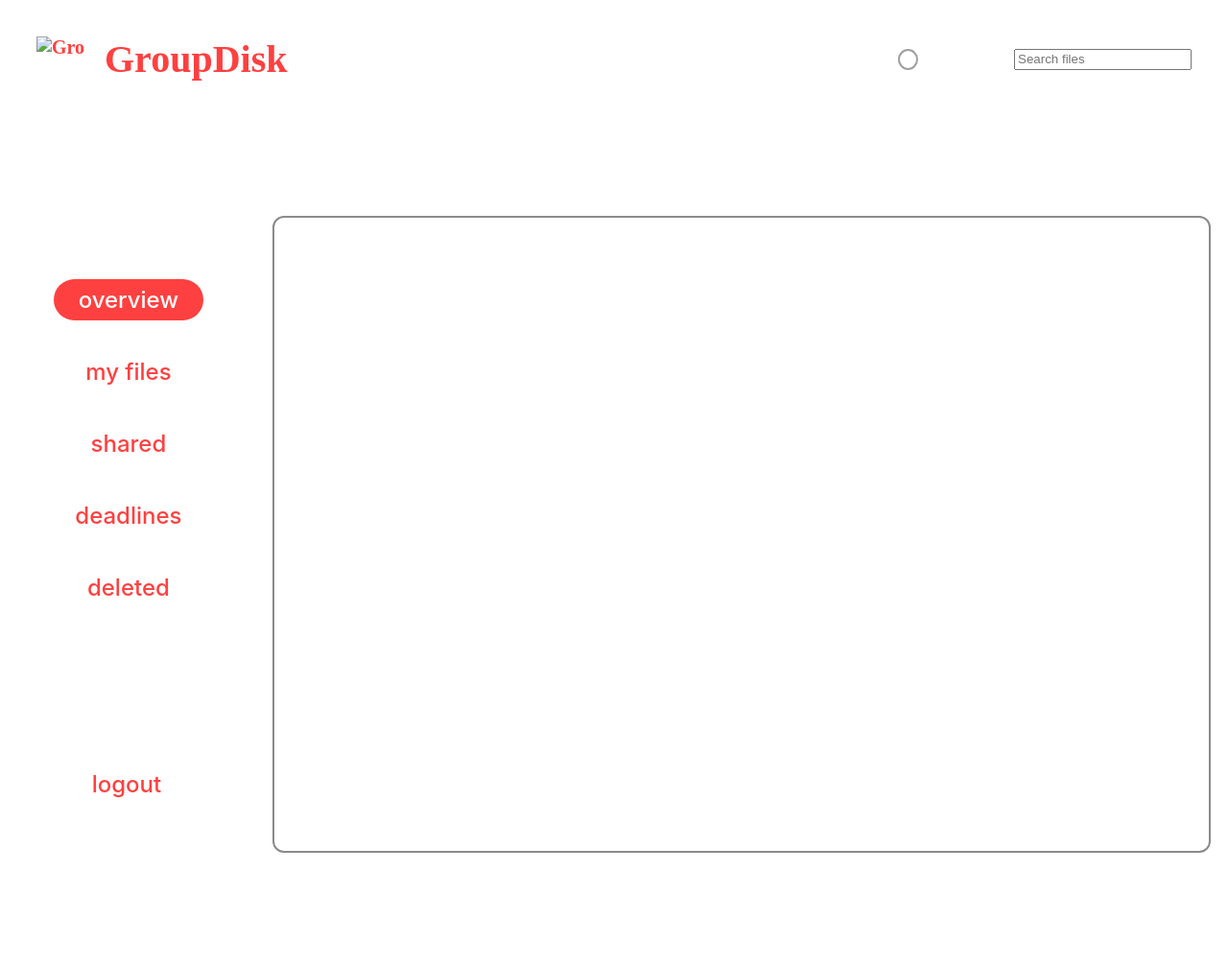
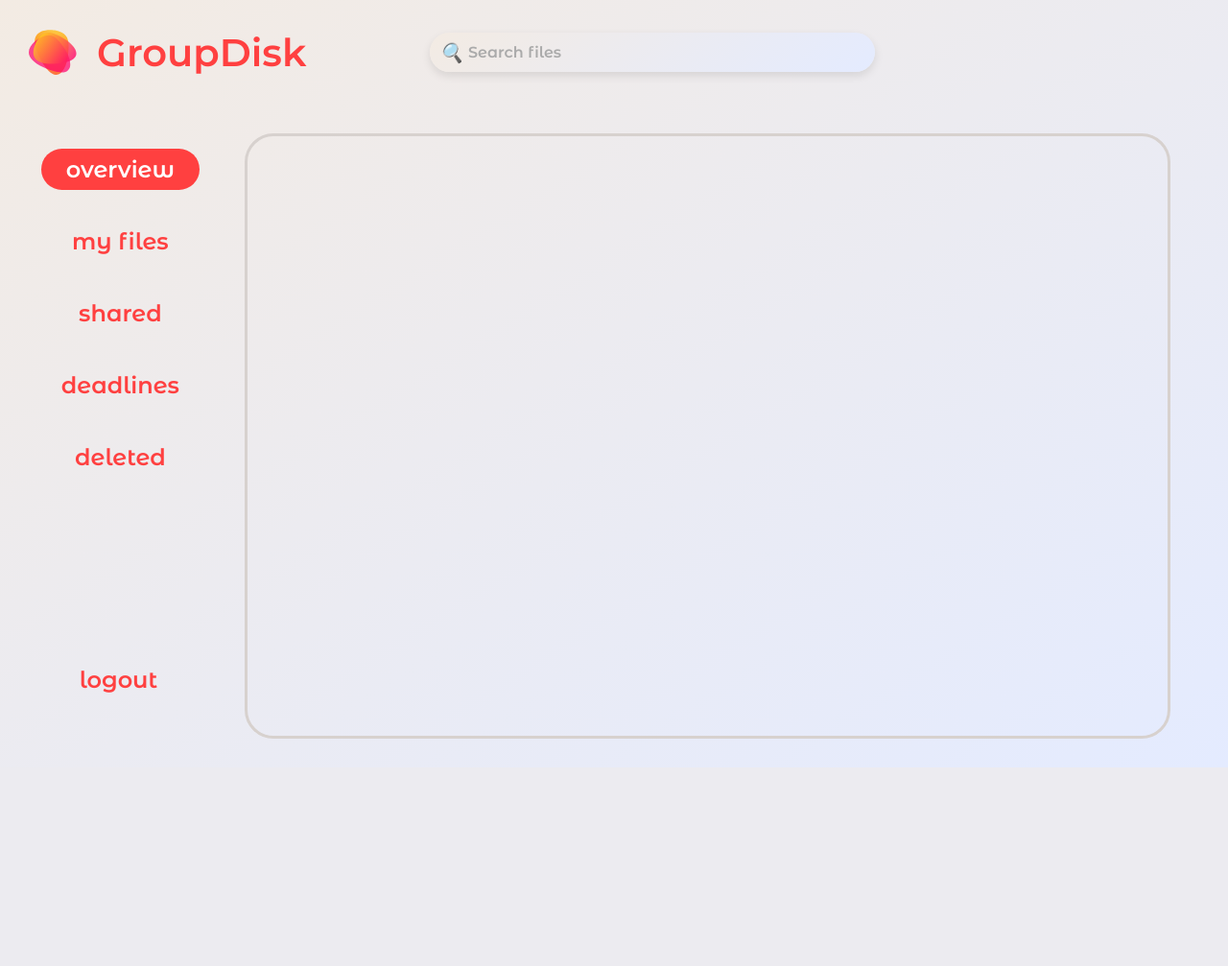
Before and after one commit to STUDCODE-team/GroupDisk, a Flask app: page /welcome in a window 1280 px wide. Shown: the whole page at 96% size. After the commit the page ends 800 px from the top, so only its background shows below. Run offline with Flask 3, Linux system fonts and the light colour scheme; the visitor is signed in with stand-in values (Sample User, id 1); some libraries are stand-ins or nearby versions.

Commit message:
refactoring

```diff
--- a/static/welcome.css
+++ b/static/welcome.css
@@ -1,21 +1,35 @@
+body {
+    background: linear-gradient(to bottom right, #F3EBE3, #E4EBFF);
+    margin: 0;
+    padding: 0;
+    height: 100vh; /* Убедитесь, что фон занимает всю высоту окна */
+	display: flex;
+	flex-direction: column;
+    justify-content: center; /* Чтобы элементы были по центру вертикали */
+    align-items: center;
+}
+
+
 .sidebar {
 	display: flex;
 	flex-direction: column;
 	overflow: hidden;
 	align-items: center;
 	font-family: Montserrat Alternates, -apple-system, Roboto, Helvetica, sans-serif;
-	padding: 80px 20px;
-	width: min-content;
+	margin: 30px 0px 30px 0px;
+	width: 300px;
 	height: auto;
 }
 
 .header {
 	display: flex;
 	width: 100%;
-	gap: 20px;
-	height: 1%;
+	height: min-content;
 	flex-wrap: wrap;
-	justify-content: space-between;
+	flex-direction: row;
+	align-items: center;
+	justify-content: space-between; /* Чтобы распределить элементы по сторонам */
+
 }
 
 
@@ -35,47 +49,59 @@
 }
 
 .brand-name {
-	flex-basis: auto;
-	margin: auto 0;
-	margin-left: 21px;
-}
-
-.search-bar {
-	border-radius: 32px;
-	background-color: rgba(255, 255, 255, 1);
-	display: flex;
-	gap: 40px 100px;
-	font-size: 24px;
-	color: rgba(159, 159, 159, 1);
-	font-weight: 400;
-	flex-wrap: wrap;
-	margin: auto 0;
-	padding: 20px 30px;
+    flex-basis: auto;
+    margin: auto 0;
+    margin-left: 21px;
+    font-family: 'Montserrat Alternates', -apple-system, Roboto, Helvetica, sans-serif;
+    font-weight: 500; /* SemiBold */
+    font-size: 40px; /* Изображение показывает 40px */
 }
 
 .main-container {
 	display: flex;
     flex-direction: row;
-    gap: 40px;
     width: 100%;
-    padding: 80px 20px;
+	height: 100%;
     margin: auto 0;
 	z-index: 1;
 }
 
-.search-icon {
-	background-color: rgba(217, 217, 217, 0);
-	border-radius: 50%;
-	align-self: start;
-	display: flex;
-	width: 17px;
-	height: 18px;
-	border: 2px solid rgba(159, 159, 159, 1);
+
+.search-container {
+    position: absolute;
+	left: 50%; /* Сдвигаем в центр */
+    transform: translateX(-50%); /* Центрируем элемент по оси X */
+    width: 30%;
 }
 
-.search-placeholder {
-	flex-grow: 1;
+.search-input {
+    width: 100%;
+    padding: 10px 40px;
+    border-radius: 30px; /* Округлённые края */
+    border: none;
+    box-shadow: 0 4px 10px rgba(0, 0, 0, 0.1); /* Легкая тень для объёма */
+    font-size: 18px;
+    background: linear-gradient(145deg, #f3ebe3, #e4ebff); /* Градиентный фон */
+    outline: none;
 }
+
+.search-input::placeholder {
+    color: #aaa;
+    font-size: 16px;
+    font-family: 'Montserrat Alternates', sans-serif; /* Стиль для текста */
+}
+
+.search-icon {
+    position: absolute;
+    left: 10px;
+    top: 50%;
+    transform: translateY(-50%);
+    font-size: 20px;
+    color: #aaa;
+    pointer-events: none;
+}
+
+
 
 
 .nav-item {
@@ -99,7 +125,7 @@
 }
 
 .nav-item-logout {
-	margin: 100% 0 0 22px;
+	margin: auto 0 40px 22px;
 }
 
 .visually-hidden {
@@ -114,23 +140,14 @@
 	border: 0;
 }
 
-/* .drop-section{
-	border: 1px dashed #A8B3E3;
-	background-image: linear-gradient(180deg, rgb(247, 42, 42), #586174);
-	margin: 35px 35px 35px 35px;
-	border-radius: 12px;
-	position: absolute;
-	width: 100%;
-	height: auto;
- }  */
-
 .workarea{
-	border: 2px solid #8d8a8a;
-	margin: 30px 30px 30px 30px;
-	border-radius: 12px;
+	border: 3px solid #D7D1CE;
+	margin: 30px 60px 30px 30px;
+	border-radius: 30px;
 	position: relative;
 	width: 100%;
 	height: auto;
+	/* background-color: #f9eeee; */
 }
 
 .drop-section {
--- a/templates/welcome.html
+++ b/templates/welcome.html
@@ -3,20 +3,25 @@
 <head>
     <meta charset="UTF-8">
     <meta name="viewport" content="width=device-width, initial-scale=1.0">
-    <title>GroupDisk Sidebar Navigation</title>
+    <title>GroupDisk</title>
+    <link rel="apple-touch-icon" href="../static/logo.svg">
+    <link rel="apple-touch-icon-precomposed" href="../static/logo.svg">
+    <link rel="icon" type="image/svg+xml" href="../static/logo.svg">
     <link rel="stylesheet" type="text/css" href="../static/welcome.css">
+    <link href="https://fonts.googleapis.com/css2?family=Montserrat+Alternates:wght@600&display=swap" rel="stylesheet">
+
 </head>
 <body>
     <header class="header">
         <div class="logo-container">
-            <img loading="lazy" src="https://cdn.builder.io/api/v1/image/assets/TEMP/b6179c0a918df40107ca5f27dd9a3327c93b81806396fe59c1254bf221461151?placeholderIfAbsent=true&apiKey=4d779cf73276406d9fd3a7da7d5ce040" class="logo" alt="GroupDisk logo" />
+            <img loading="lazy" src="../static/logo.svg" class="logo" alt="GroupDisk logo" />
             <h1 class="brand-name">GroupDisk</h1>
         </div>
-        <form class="search-bar" role="search">
-            <label for="search-input" class="visually-hidden">Search files</label>
-            <span class="search-icon" aria-hidden="true"></span>
-            <input type="search" id="search-input" class="search-placeholder" placeholder="Search files" />
-        </form>
+        <div class="search-container">
+            <input type="text" class="search-input" placeholder="Search files">
+            <i class="search-icon">&#128269;</i>
+        </div>
+
     </header>
 
     <div class="main-container">
```
Also changed, not shown: static/logo.ico (added), static/logo.svg (added).
